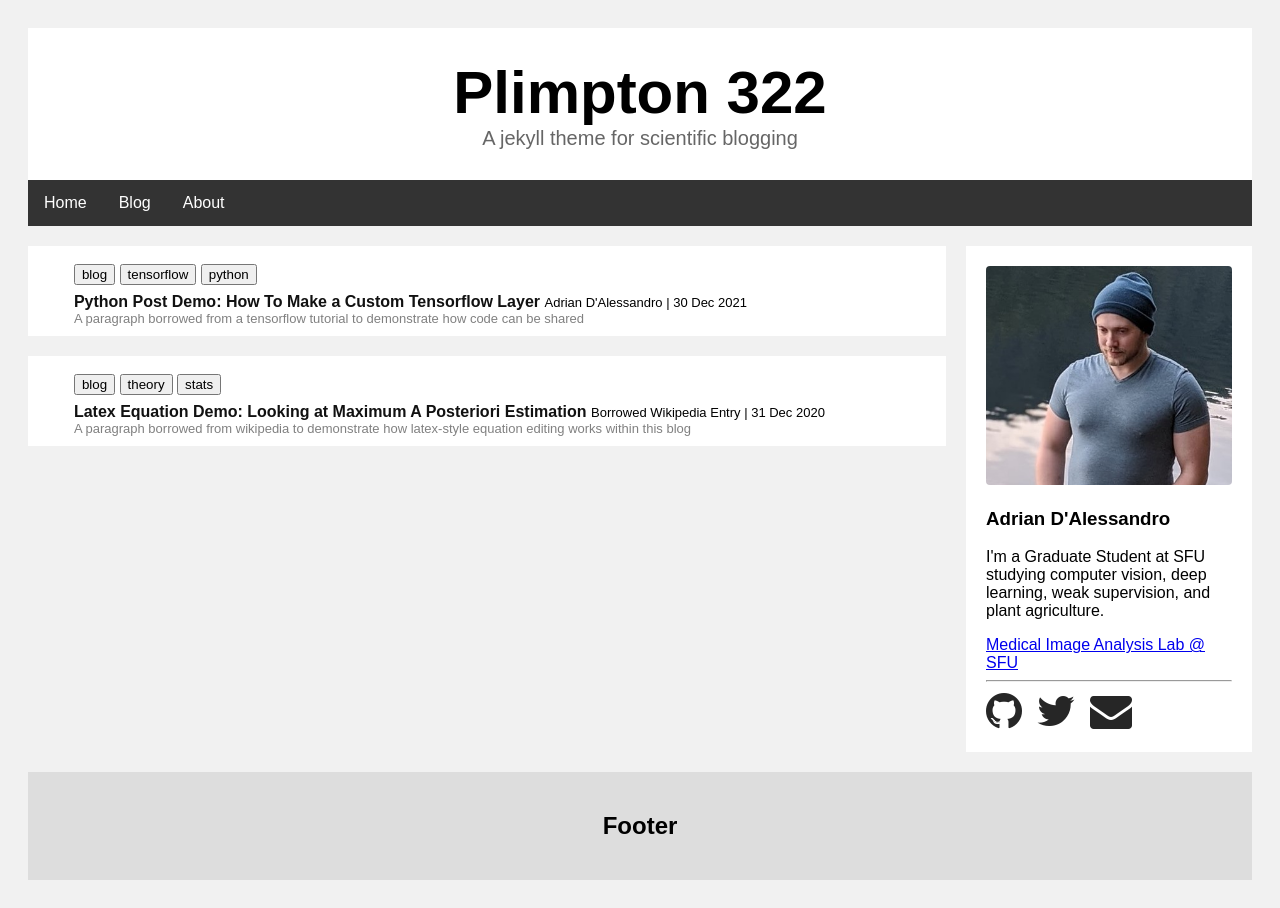
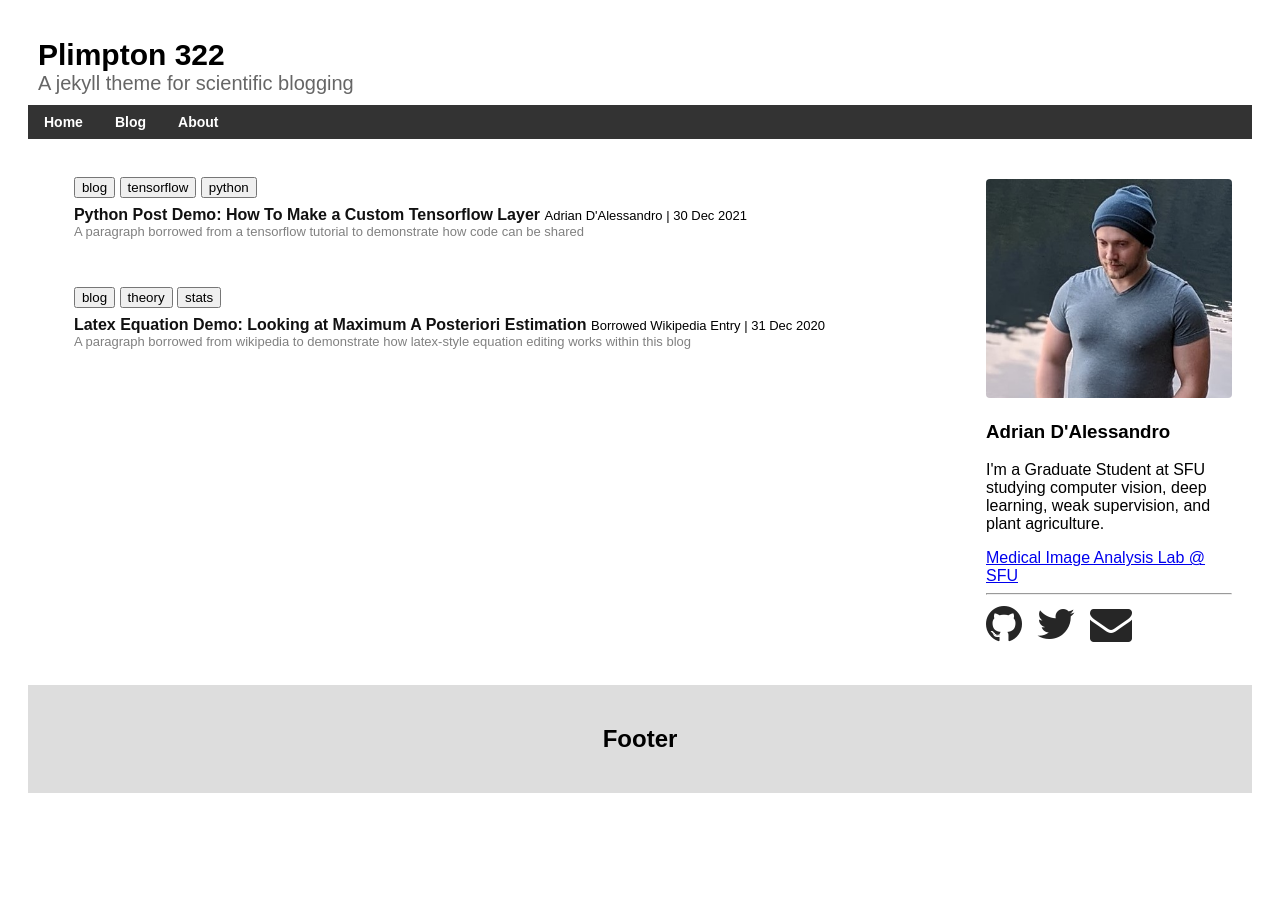
Before and after one commit to adrian-dalessandro/Plimpton322, a Jekyll site: the page built from blog.html, in a window 1280 px wide. Built offline with Jekyll 4.4.1, drawn with Linux system fonts in a browser that asks for light colours.

Commit message:
Update main.scss

```diff
--- a/_sass/main.scss
+++ b/_sass/main.scss
@@ -14,19 +14,20 @@ i.affiliate {
 body {
   font-family: Arial;
   padding: 20px;
-  background: #f1f1f1;
+  background: white;
 }
 
 /* Header/Blog Title */
 .header {
-  padding: 30px;
-  text-align: center;
+  padding: 10px;
+  text-align: left;
   background: white;
 }
 
 .header h2 {
    margin-block: auto;
-   font-size: 60px;
+   font-size: 30px;
+   display: inline;
 }
 
 .header p {
@@ -179,11 +180,13 @@ a.nav-button:hover, a.nav-button:active {
 
 .navbar a {
   float: left;
-  font-size: 16px;
+  font-size: 14px;
   color: white;
   text-align: center;
-  padding: 14px 16px;
+  padding: 9px 16px;
   text-decoration: none;
+  font-family: Arial;
+  font-weight: bold;
 }
 
 .post-body p:first-child:first-letter {
```
